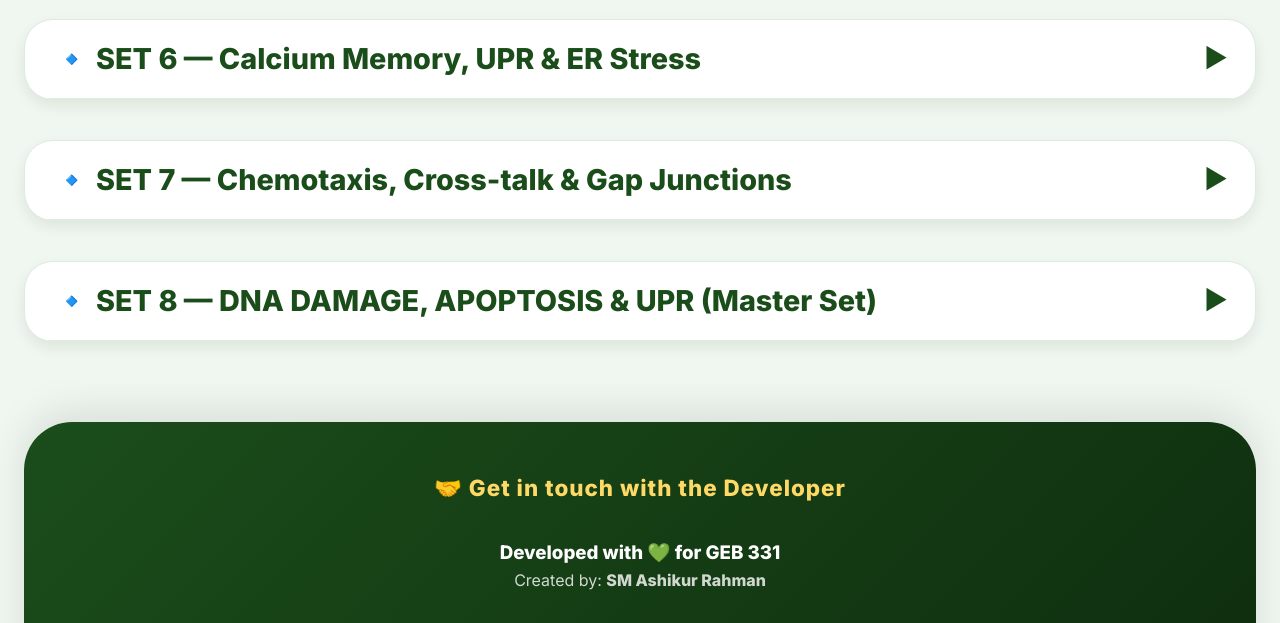
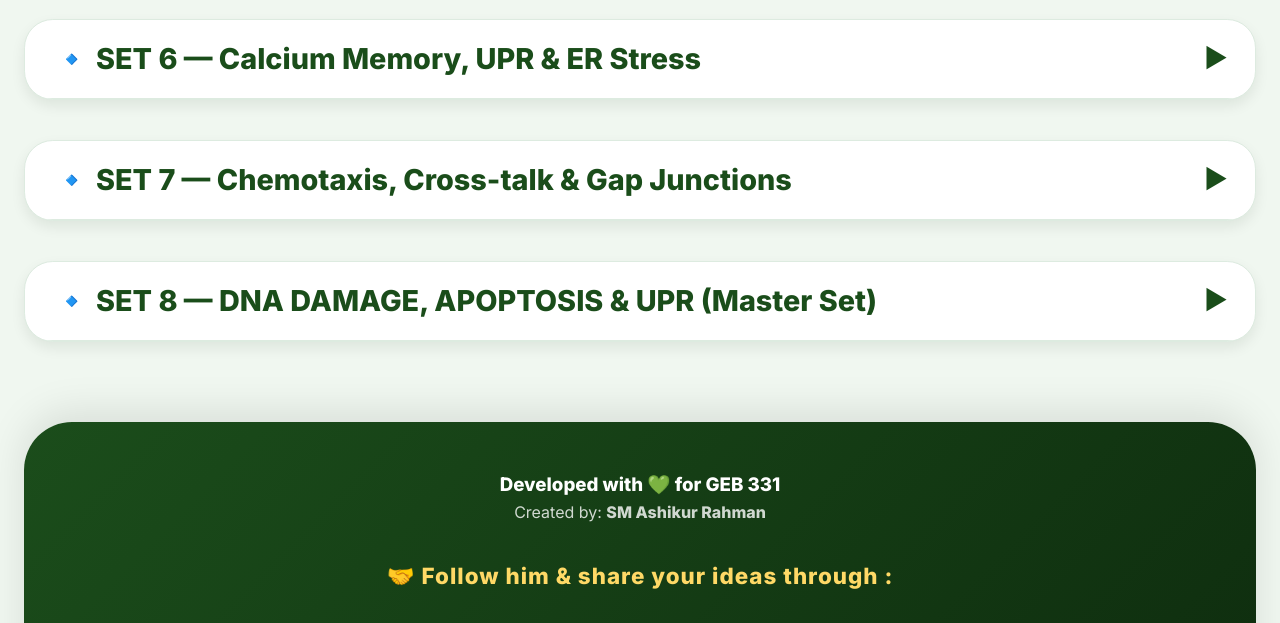
Before and after one commit to ashiq-sm/geb331-cell-signaling, a plain HTML site: page GEB331_MASTER_EXAM_PREP_INTERACTIVE_v4_FINAL.html in a window 1280 px wide. Shown: the part 5172-5795 px from the top of the page. Drawn offline with nearby package versions, Linux system fonts and the light colour scheme.

Commit message:
Correct footer phrase to & share

```diff
--- a/GEB331_MASTER_EXAM_PREP_INTERACTIVE_v4_FINAL.html
+++ b/GEB331_MASTER_EXAM_PREP_INTERACTIVE_v4_FINAL.html
@@ -439,11 +439,11 @@
     <div id="setsContainer"></div>
 
     <div class="footer">
-        <div class="get-in-touch">
-            <span>🤝 Get in touch with the Developer</span>
-        </div>
         <h3>Developed with 💚 for GEB 331</h3>
         <p style="margin-bottom: 2rem; opacity: 0.8;">Created by: <b>SM Ashikur Rahman</b></p>
+        <div class="get-in-touch">
+            <span>🤝 Follow him & share your ideas through :</span>
+        </div>
         <div class="footer-links">
             <a href="https://www.linkedin.com/in/sm-ashikur-rahman/" target="_blank" class="linkedin"><i class="fab fa-linkedin-in"></i> LinkedIn</a>
             <a href="https://github.com/ashiq-sm" target="_blank" class="github"><i class="fab fa-github"></i> GitHub</a>
```
